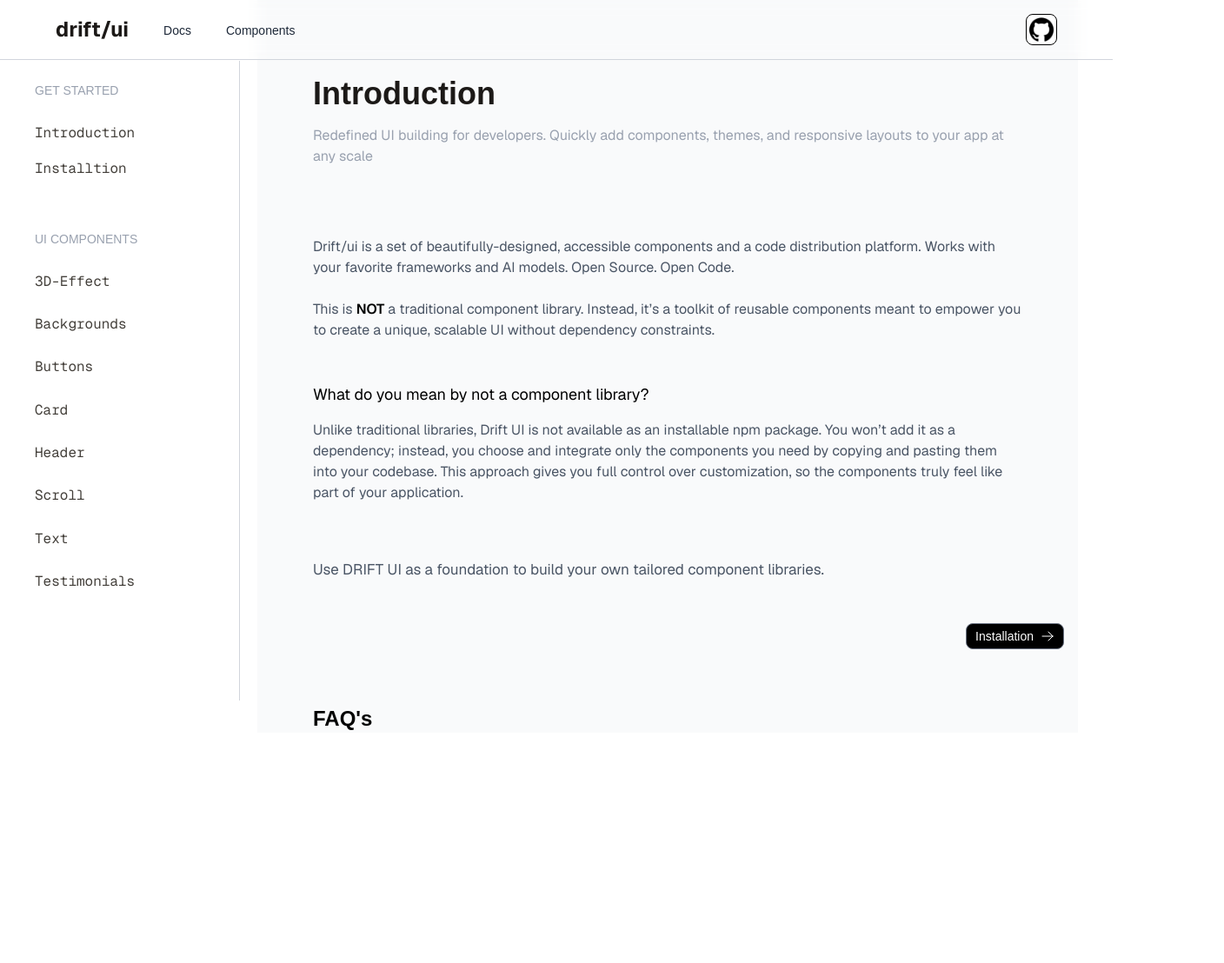
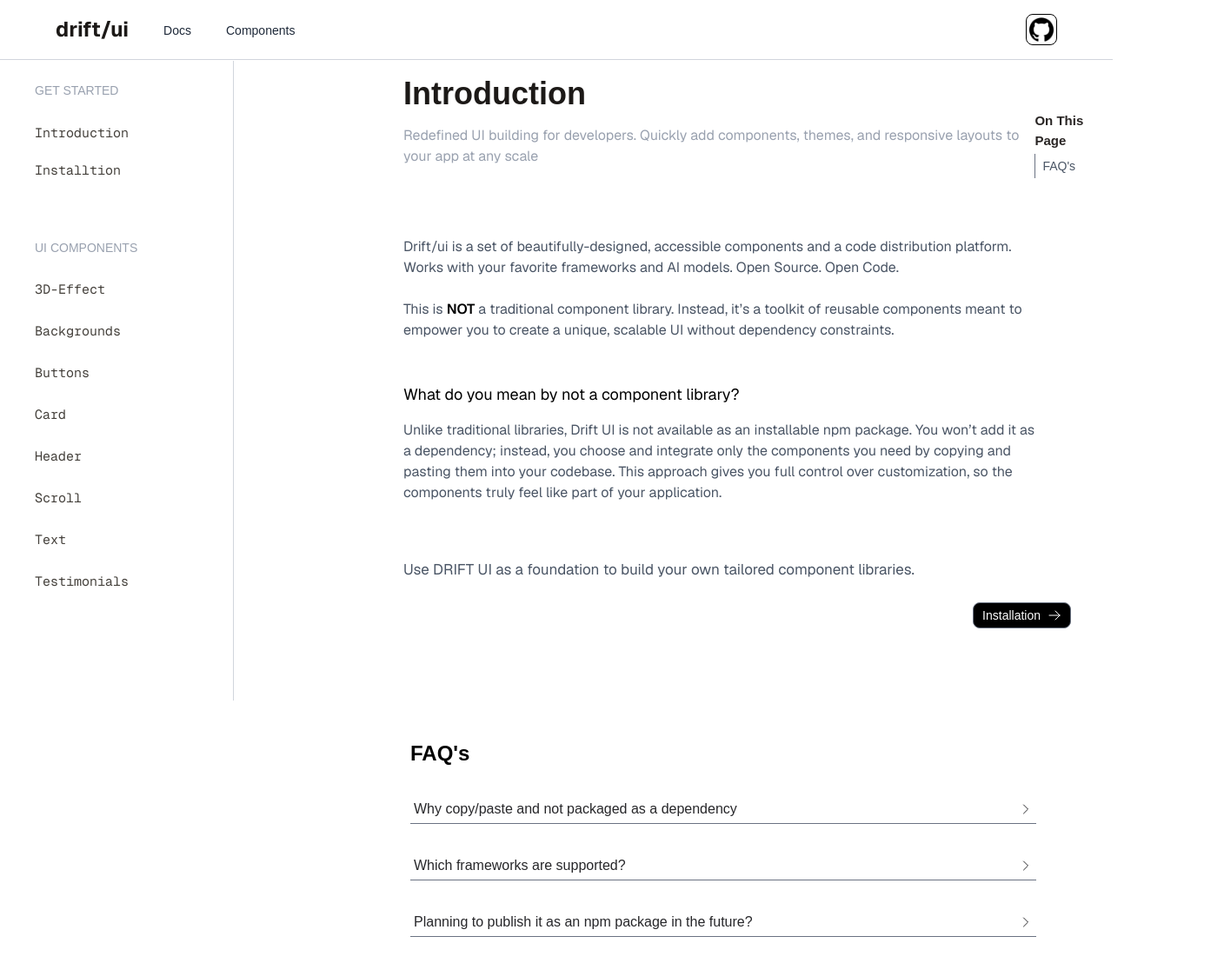
Before and after one commit to suryanshXD/Drift-UI, a Next.js app: page /docs in a window 1280 px wide. Shown: the top 1108 px of the page at 87% size, 1408 px wide, since content can reach past the window. Before the commit the page ends 843 px from the top, so only its background shows below. Built offline with nearby package versions, Linux system fonts and the light colour scheme.

Commit message:
FAQ section

```diff
--- /dev/null
+++ b/app/components/Logo/Chevron-Down.tsx
@@ -0,0 +1,18 @@
+export function ChevronDown() {
+  return (
+    <svg
+      xmlns="http://www.w3.org/2000/svg"
+      fill="none"
+      viewBox="0 0 24 24"
+      stroke-width="1.5"
+      stroke="currentColor"
+      className="size-4"
+    >
+      <path
+        stroke-linecap="round"
+        stroke-linejoin="round"
+        d="m19.5 8.25-7.5 7.5-7.5-7.5"
+      />
+    </svg>
+  );
+}
--- a/app/docs/layout.tsx
+++ b/app/docs/layout.tsx
@@ -36,7 +36,7 @@
                 animate="animate"
                 whileTap="tap"
                 transition={{ staggerChildren: 0.1 }}
-                className="text-[16px] text-stone-700  mt-6 flex flex-col gap-3 font-mono text-xs"
+                className="text-[15px] text-stone-700  mt-6 flex flex-col gap-3 font-mono"
               >
                 <Link href={"/docs"}>
                   <motion.div
@@ -57,14 +57,14 @@
                   </motion.div>
                 </Link>
               </motion.div>
-              <div className="text-sm font-extralight text-gray-400 uppercase mt-14 ml-2 pb-6 ">
+              <div className="text-sm font-extralight text-gray-400 uppercase mt-16 ml-2 pb-6 ">
                 ui components
               </div>
               <motion.div
                 initial="initial"
                 animate="animate"
                 transition={{ staggerChildren: 0.1, duration: 3 }}
-                className="flex flex-col text-[16px] text-stone-700 gap-5 font-mono text-xs"
+                className="flex flex-col text-[15px] text-stone-700 gap-5 font-mono text-xs"
               >
                 <Link href={"/docs/components/3d-effect"}>
                   <motion.div
--- a/app/docs/page.tsx
+++ b/app/docs/page.tsx
@@ -1,16 +1,48 @@
+"use client";
 import Link from "next/link";
 import { ChevronRight } from "../components/Logo/Chevron-Right";
 import { ArrowRight } from "../components/Logo/Arrow-Right";
+import { useState } from "react";
+import { ChevronDown } from "../components/Logo/Chevron-Down";
+import { AnimatePresence } from "motion/react";
 
 export default function PageDocs() {
+  const [activeFAQ, setActiveFAQ] = useState<number | null>(null);
+  const faq = [
+    {
+      id: 1,
+      question: "Why copy/paste and not packaged as a dependency",
+      answer: `The goal of Drift UI is to give developers complete ownership and flexibility over their components. By copying the code directly into your project, you’re free to customize the components to meet specific design needs without being restricted by pre-packaged styles or dependencies.
+
+  Starting with customizable defaults, you can adapt each component to align with your project’s unique style and requirements.
+
+  One of the limitations of npm packages is that design can often be tightly coupled with the component implementation. With Atomix UI, you maintain separation between design and implementation, allowing for more creative control.`,
+    },
+    {
+      id: 2,
+      question: `Which frameworks are supported?`,
+      answer: `Currently, our project supports Next.js out of the box. We're optimized for seamless integration with the Next.js ecosystem, ensuring the best developer experience and performance. Support for additional frameworks may be added in the future based on community demand.`,
+    },
+    {
+      id: 3,
+      question: `Planning to publish it as an npm package in the future?`,
+      answer: `No, there are no plans to release Drift UI as an npm package. The intention is for developers to take ownership of the components and adapt them as they see fit.`,
+    },
+  ];
   return (
     <>
-      <div className="flex flex-col w-fit min-h-screen bg-gray-50 mx-10">
-        <div className="flex flex-col ">
-          <div className="text-4xl text-stone-900  ml-16 mt-22 font-semibold">
+      <div className="flex flex-col w-4xl min-h-screen mx-32 ">
+        <div className="absolute mt-32 ml-[63%] font-light text-stone-800 ">
+          <div className="font-semibold text-[15px]">On This Page</div>
+          <div className="text-gray-600 border-l border-gray-500 pl-2 py-1 mt-1 cursor-pointer hover:text-black text-sm">
+            FAQ's
+          </div>
+        </div>
+        <div className="flex flex-col px-20">
+          <div className="text-4xl text-stone-900 mt-22 font-semibold">
             Introduction
           </div>
-          <div className="px-16">
+          <div className="">
             <div className="text-md font-sans text-gray-400 mt-4">
               Redefined UI building for developers. Quickly add components,
               themes, and responsive layouts to your app at any scale
@@ -46,13 +78,24 @@
         <div className="flex flex-row justify-end">
           <Link
             href={"/docs/installtion"}
-            className="flex flex-row items-center gap-2 mt-12 mr-4 bg-black text-white px-2.5 py-1 w-fit rounded-lg border border-gray-500 text-sm cursor-pointer"
+            className="flex flex-row items-center gap-2 mt-6 mr-12 bg-black text-white px-2.5 py-1 w-fit rounded-lg border border-gray-500 text-sm cursor-pointer"
           >
             Installation <ArrowRight />
           </Link>
         </div>
-        <div className="pl-16 mt-16">
+        <div className="px-22 mt-32 mb-12 flex flex-col">
           <div className="text-2xl font-semibold">FAQ's</div>
+
+          {faq.map((q) => (
+            <div
+              key={q.id}
+              className="text-zinc-800 px-1 py-1 mt-8 flex flex-row items-center justify-between cursor-pointer border-b border-gray-500 "
+              onClick={() => setActiveFAQ(activeFAQ === q.id ? null : q.id)}
+            >
+              {q.question}{" "}
+              {activeFAQ === q.id ? <ChevronDown /> : <ChevronRight />}
+            </div>
+          ))}
         </div>
       </div>
     </>
```
